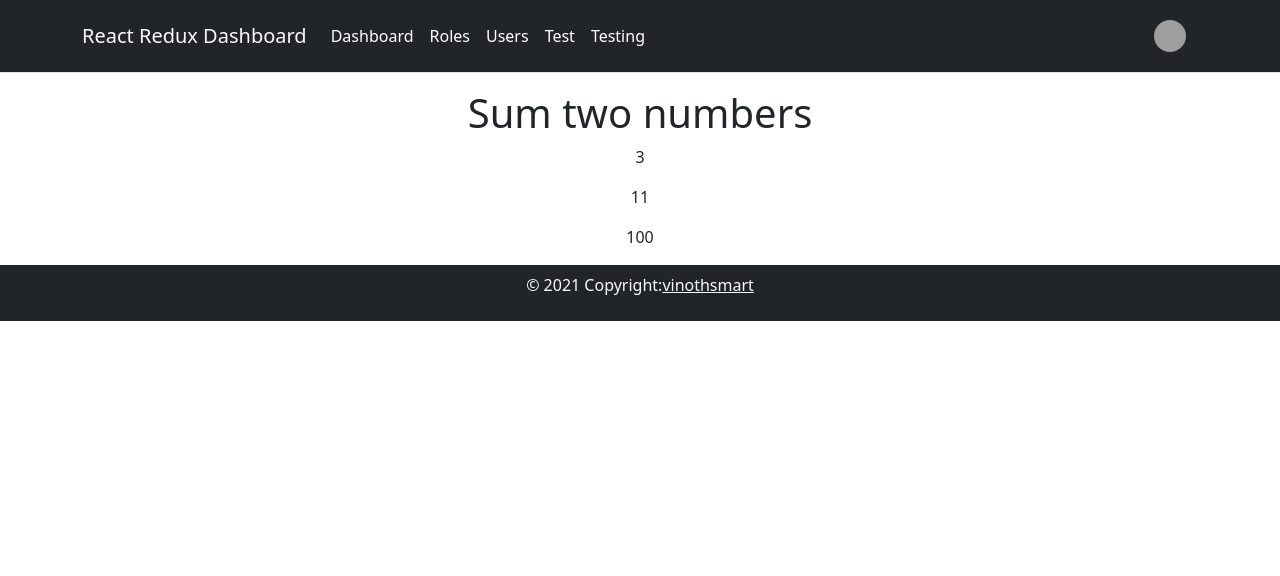
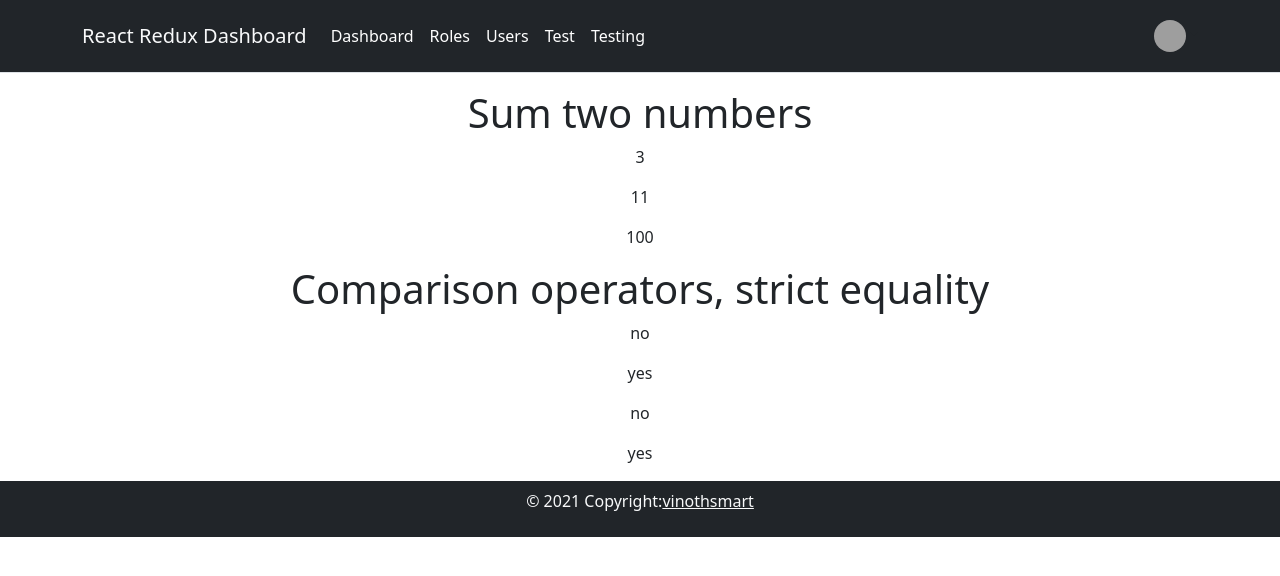
Before and after one commit to vinothsmart/react-redux-dashboard, a React (Create React App) app: page /jsc/basic in a window 1280 px wide. Shown: the top 576 px of the page. Built offline with nearby package versions, Linux system fonts and the light colour scheme; grey boxes are pictures that could not be loaded.

Commit message:
Comparison operators, strict equality

```diff
--- a/src/components/pages/JsChallage/Basic.js
+++ b/src/components/pages/JsChallage/Basic.js
@@ -2,6 +2,7 @@ import React from "react";
 
 const Basic = () => {
   const sum = (a, b) => a + b;
+  const compare = (a, b) => a === b;
   return (
     <div>
       <center>
@@ -10,6 +11,13 @@ const Basic = () => {
         <p>{sum(1, 10)}</p>
         <p>{sum(99, 1)}</p>
       </center>
+      <center>
+        <h1>Comparison operators, strict equality</h1>
+        <p>{compare(2, 3) ? "yes" : "no"}</p>
+        <p>{compare(3, 3) ? "yes" : "no"}</p>
+        <p>{compare(1, "1") ? "yes" : "no"}</p>
+        <p>{compare("10", "10") ? "yes" : "no"}</p>
+      </center>
     </div>
   );
 };
```
